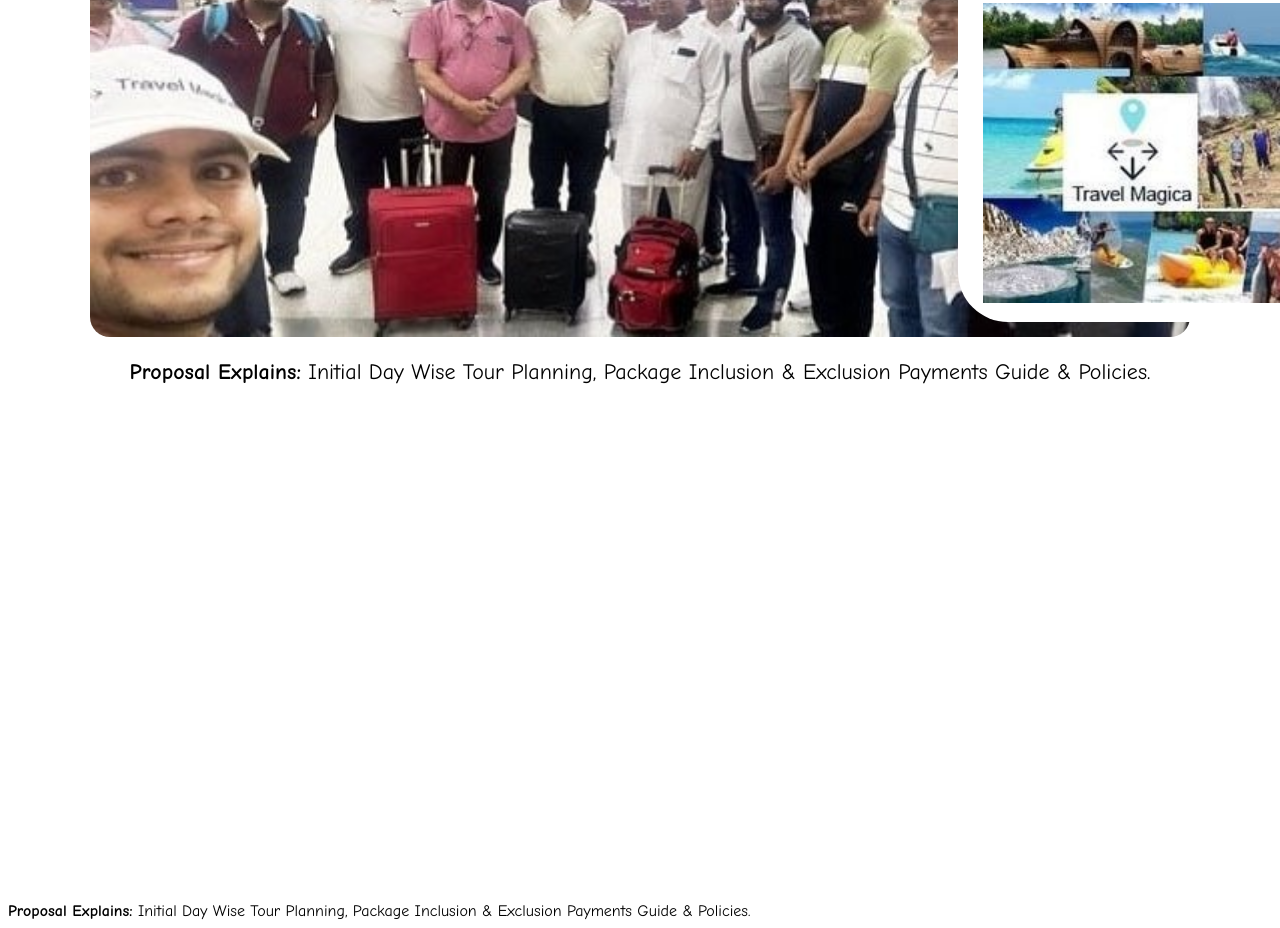
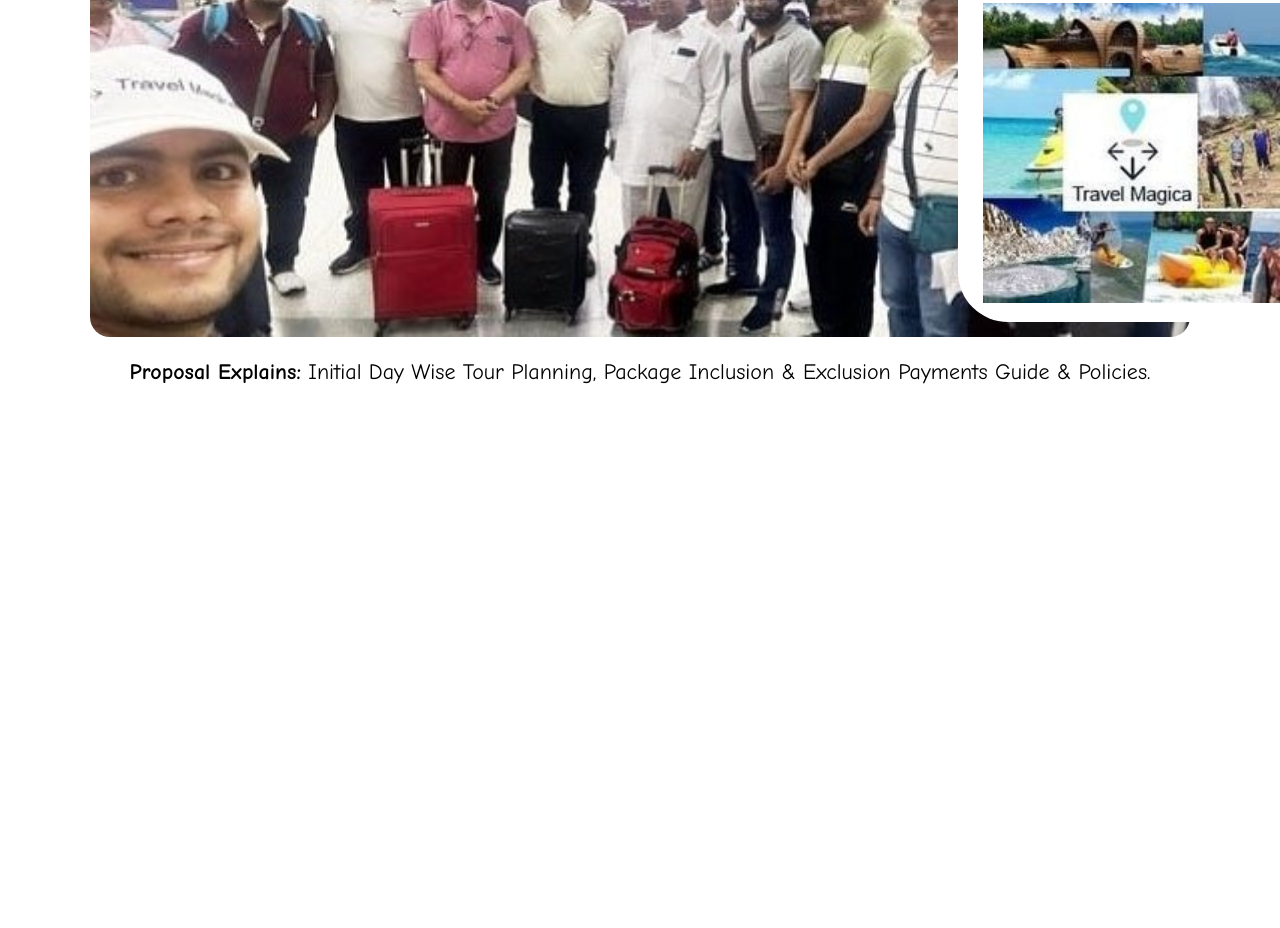
Before and after one commit to chandanpradhan029/travell.com, a plain HTML site: page index.html in a window 1280 px wide. Shown: the part 282-1210 px from the top of the page. Drawn offline with Linux system fonts and the light colour scheme.

Commit message:
Update index.html

```diff
--- a/index.html
+++ b/index.html
@@ -120,9 +120,7 @@
     </div>
     </div>
 
-    <div>
-        <strong>Proposal Explains:</strong> Initial Day Wise Tour Planning, Package Inclusion & Exclusion  Payments Guide & Policies.
-    </div>
+
 
 
 </body>
```
